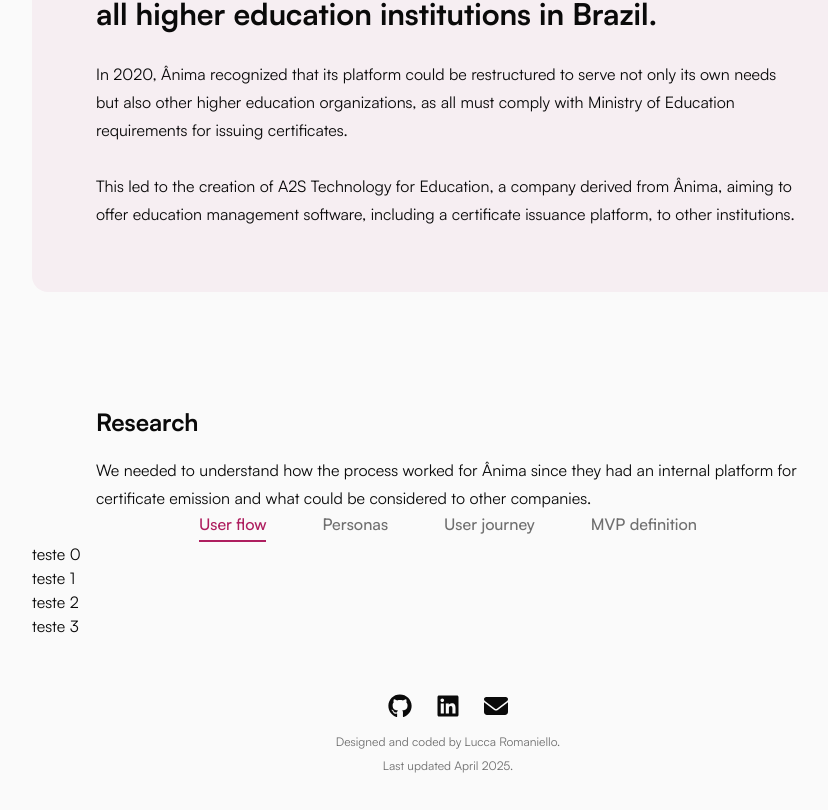
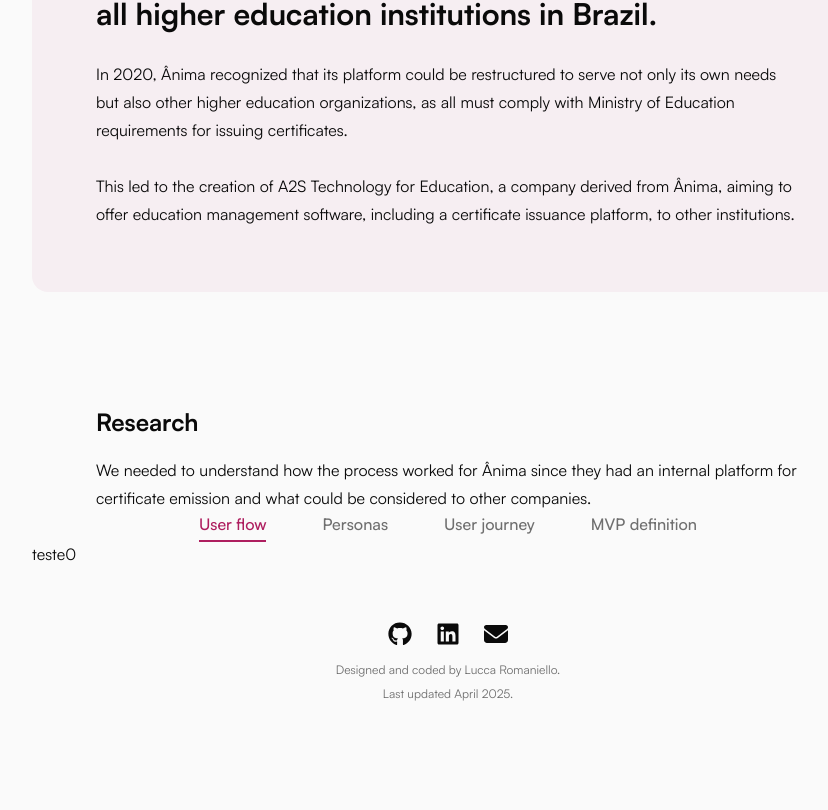
Before and after one commit to luccaromaniello/portfolio, a Next.js app: page /design/anima-educacao in a window 1280 px wide. Shown: the part 1874-2684 px from the top of the page, without its empty margins (192-1020 px from the left). After the commit the page ends 2632 px from the top, so only its background shows below. Built offline with nearby package versions, Linux system fonts and the light colour scheme.

Commit message:
Add state content handling for tab component

```diff
--- a/src/components/cases/TabItem/index.tsx
+++ b/src/components/cases/TabItem/index.tsx
@@ -38,7 +38,7 @@
       <div>
         {tabs.map((tab, index) => (
           <div key={index}>
-            <p>teste {index}</p>
+            {active == index ? <p>teste{index}</p> : ""}
             {/* <Image src={tab.image.url} alt={tab.image.alt} /> */}
           </div>
         ))}
```
